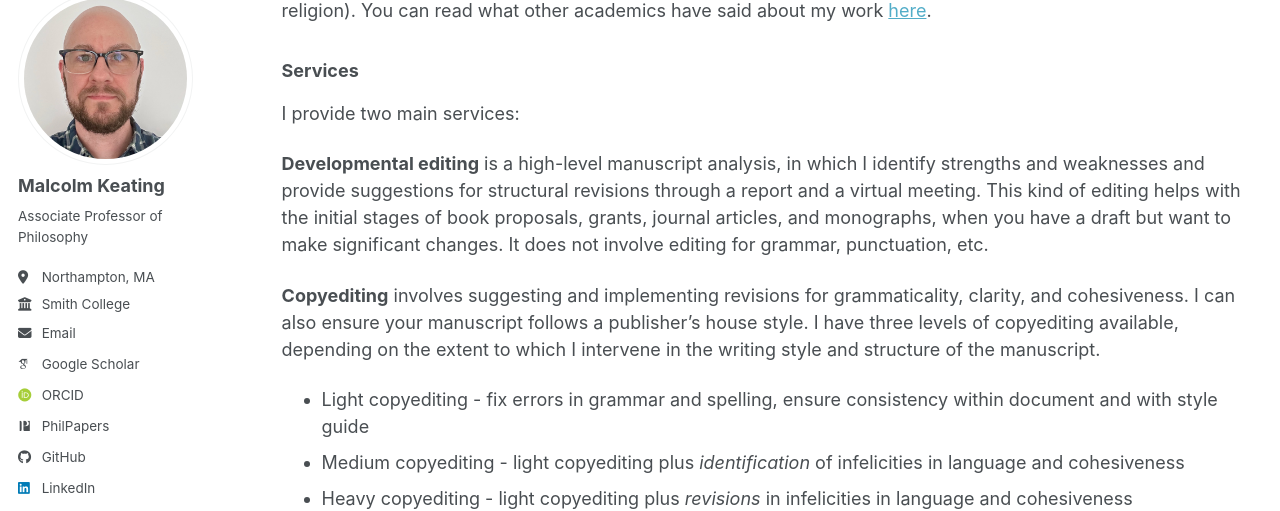
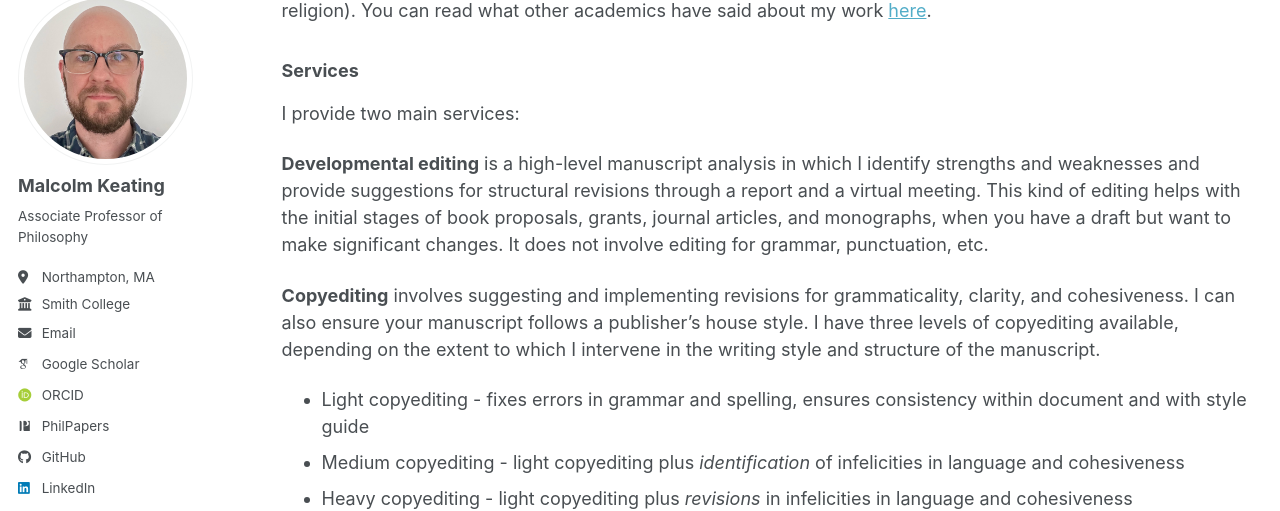
Before and after one commit to malcolmkeating/malcolmkeating.github.io, a Jekyll site: the page built from _pages/editing.md, in a window 1280 px wide and 900 px high, scrolled down 705 px. Shown: the part 107-618 px from the top of the window. Built offline with Jekyll 4.4.1, drawn with Linux system fonts in a browser that asks for light colours; some web fonts are replaced; a script bundle is joined from its source files by our own code; library files that are not in the unit come from our copies.

Commit message:
fixed some typos

```diff
--- a/_pages/editing.md
+++ b/_pages/editing.md
@@ -25,11 +25,11 @@ I specialize in academic editing for the humanities (e.g., art, classics, histor
 ### Services ###
 I provide two main services:
 
-**Developmental editing** is a high-level manuscript analysis, in which I identify strengths and weaknesses and provide suggestions for structural revisions through a report and a virtual meeting. This kind of editing helps with the initial stages of book proposals, grants, journal articles, and monographs, when you have a draft but want to make significant changes. It does not involve editing for grammar, punctuation, etc.
+**Developmental editing** is a high-level manuscript analysis in which I identify strengths and weaknesses and provide suggestions for structural revisions through a report and a virtual meeting. This kind of editing helps with the initial stages of book proposals, grants, journal articles, and monographs, when you have a draft but want to make significant changes. It does not involve editing for grammar, punctuation, etc.
 
 **Copyediting** involves suggesting and implementing revisions for grammaticality, clarity, and cohesiveness. I can also ensure your manuscript follows a publisher's house style. I have three levels of copyediting available, depending on the extent to which I intervene in the writing style and structure of the manuscript.
 
-+ Light copyediting - fix errors in grammar and spelling, ensure consistency within document and with style guide
++ Light copyediting - fixes errors in grammar and spelling, ensures consistency within document and with style guide
 + Medium copyediting - light copyediting plus *identification* of infelicities in language and cohesiveness
 + Heavy copyediting - light copyediting plus *revisions* in infelicities in language and cohesiveness
 
```
Also changed, not shown: _pages/editing-testimonials.md (+1 -1 lines), _pages/editingresume.md (+1 -1 lines), _posts/2025-11-27-building-better.md (+0 -2 lines).
